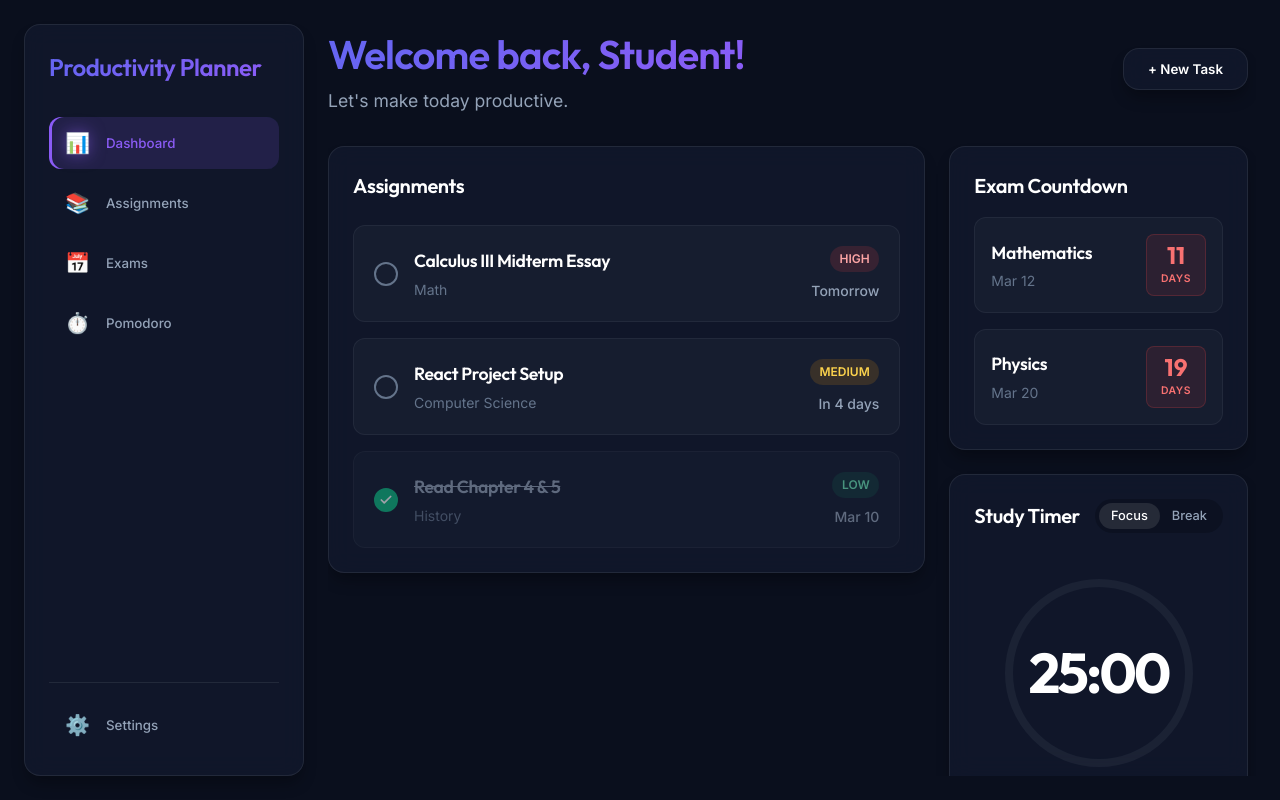
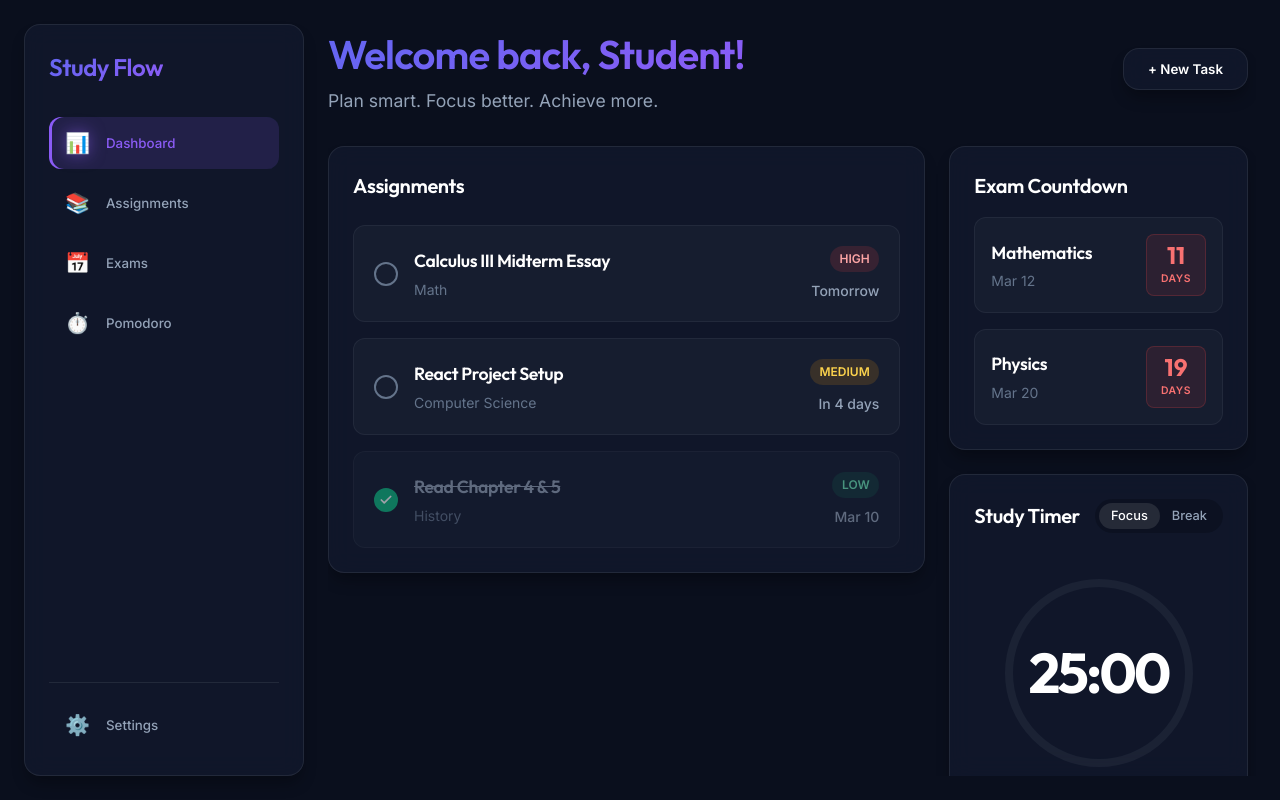
Before and after one commit to idris58/Study-Flow, a React (Vite) app: page / in a window 1280 px wide. Built offline with nearby package versions, Linux system fonts and the light colour scheme.

Commit message:
Change the app name and tagline

```diff
--- a/index.html
+++ b/index.html
@@ -1,16 +1,21 @@
 <!doctype html>
 <html lang="en">
+
 <head>
   <meta charset="UTF-8" />
   <link rel="icon" type="image/svg+xml" href="/vite.svg" />
   <meta name="viewport" content="width=device-width, initial-scale=1.0" />
   <link rel="preconnect" href="https://fonts.googleapis.com">
   <link rel="preconnect" href="https://fonts.gstatic.com" crossorigin>
-    <link href="https://fonts.googleapis.com/css2?family=Inter:wght@400;500;600&family=Outfit:wght@500;600;700&display=swap" rel="stylesheet">
-    <title>Student Productivity Planner</title>
+  <link
+    href="https://fonts.googleapis.com/css2?family=Inter:wght@400;500;600&family=Outfit:wght@500;600;700&display=swap"
+    rel="stylesheet">
+  <title>Study Flow</title>
 </head>
+
 <body>
   <div id="root"></div>
   <script type="module" src="/src/main.jsx"></script>
 </body>
+
 </html>
--- a/src/components/Dashboard.jsx
+++ b/src/components/Dashboard.jsx
@@ -79,7 +79,7 @@ export default function Dashboard() {
                 <header className="dashboard-header">
                     <div>
                         <h1 className="heading-gradient">Welcome back, Student!</h1>
-                        <p className="subtitle">Let's make today productive.</p>
+                        <p className="subtitle">Plan smart. Focus better. Achieve more.</p>
                     </div>
                     <div className="header-actions">
                         <button className="primary-btn glass-panel" onClick={() => setIsTaskModalOpen(true)}>
--- a/src/components/Sidebar.jsx
+++ b/src/components/Sidebar.jsx
@@ -4,7 +4,7 @@ export default function Sidebar({ currentView, setCurrentView }) {
     return (
         <aside className="sidebar glass-panel">
             <div className="sidebar-logo">
-                <h2 className="heading-gradient">Productivity Planner</h2>
+                <h2 className="heading-gradient">Study Flow</h2>
             </div>
             <nav className="sidebar-nav">
                 <button
```
Lines whose indentation alone changed are shown as unchanged.
